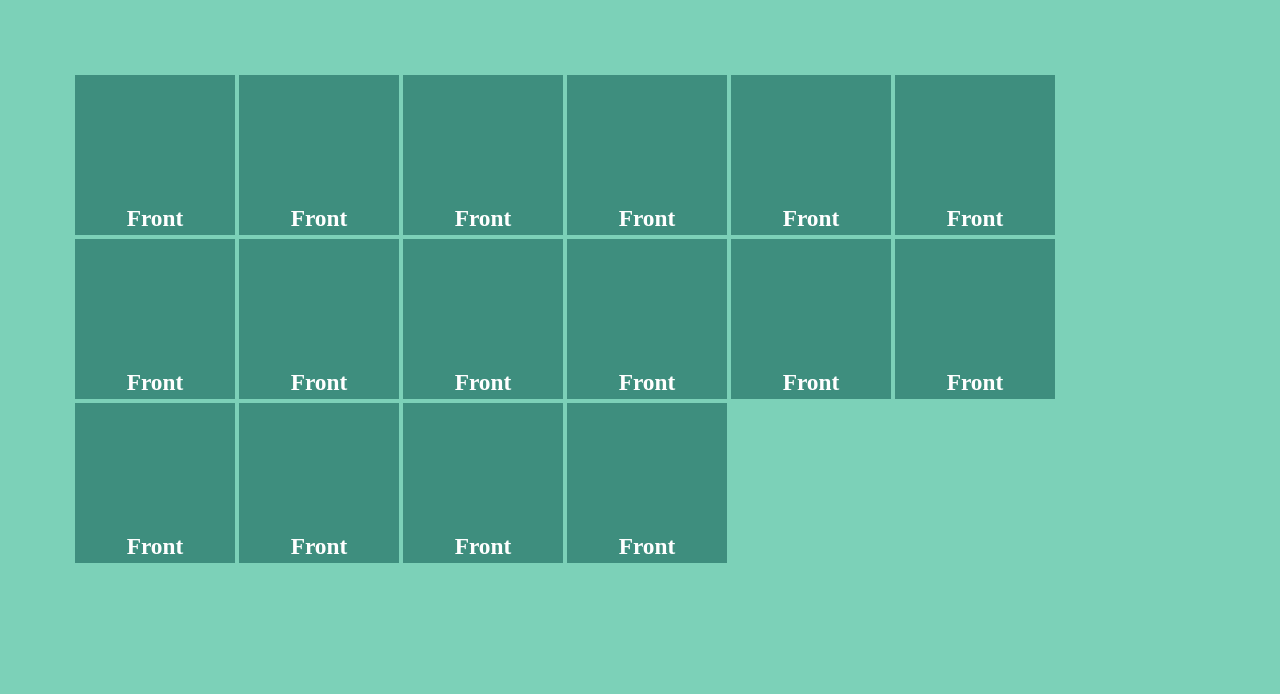
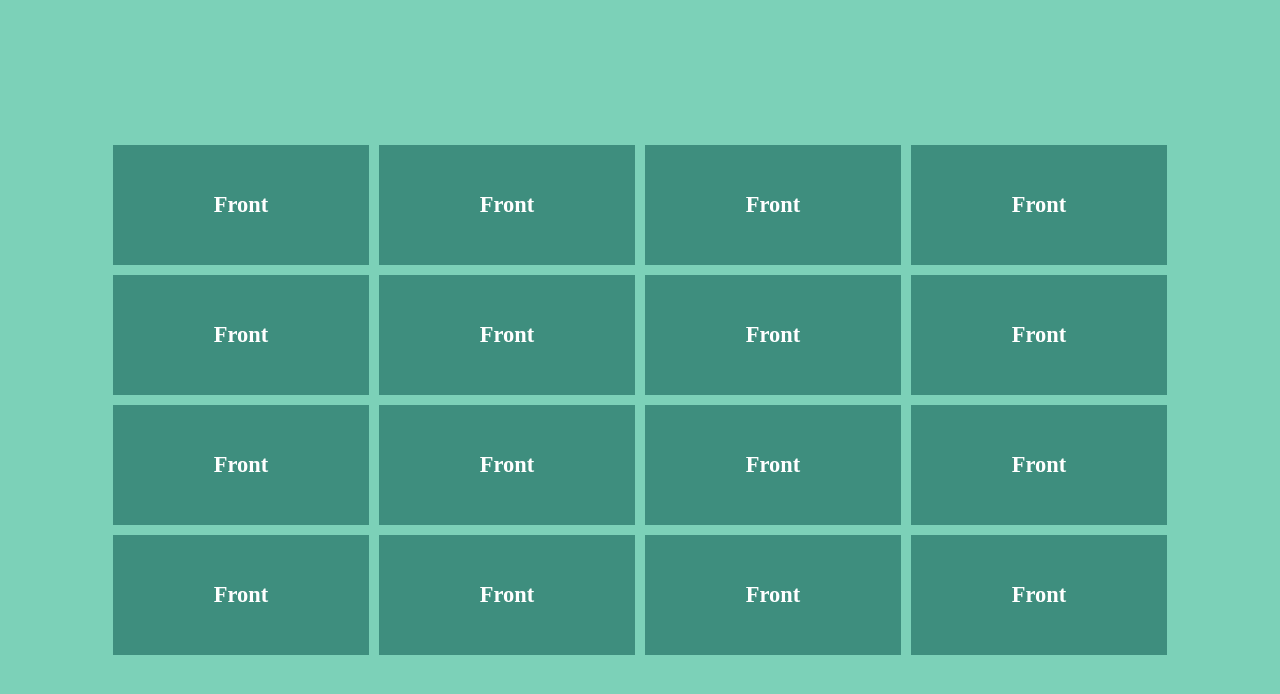
Before and after one commit to TD-Academy/GameProject1-FlipCard, a plain HTML site: page index.html in a window 1280 px wide. Drawn offline with Linux system fonts and the light colour scheme.

Commit message:
made the base layout

```diff
--- a/index.css
+++ b/index.css
@@ -1,25 +1,35 @@
 :root {
     --background-color: #7CD1B8;
     --card-width: 10em;
-    --card-height: 10em;
+    --card-height: 15vh;
     --card-back-color: #FABB51;
     --card-front-color: #3E8E7E;
-    --card-font-size: 20px;
+    --card-font-size: 1.5vw;
     --card-font-color: white;
 }
 
 body {
     font-family: monospace sans-serif;
-    margin: 75px;
     background: var(--background-color);
+    margin: 0;
+}
+
+.cards {
+    display: flex;
+    flex-direction: row;
+    flex-wrap: wrap;
+    justify-content: center;
+    position: absolute;
+    top: 50%;
+    transform: translateY(-50%);
 }
 
 .flip-card {
     width: var(--card-width);
     height: var(--card-height);
-    display: inline-block;
     perspective: 1000px;
-    border-radius: 50%;
+    flex-basis: 20%;
+    margin: 5px;
 }
 
 .card {
@@ -30,7 +40,6 @@ body {
     transform-style: preserve-3d;
     transform-origin: center right;
     transition: transform 0.5s;
-    border-radius: 50%;
 }
 
 .card_face {
@@ -41,7 +50,9 @@ body {
     text-align: center;
     font-size: var(--card-font-size);
     backface-visibility: hidden;
-    line-height: 240px;
+    display: flex;
+    justify-content: center;
+    align-items: center;
 }
 
 .front {
```
